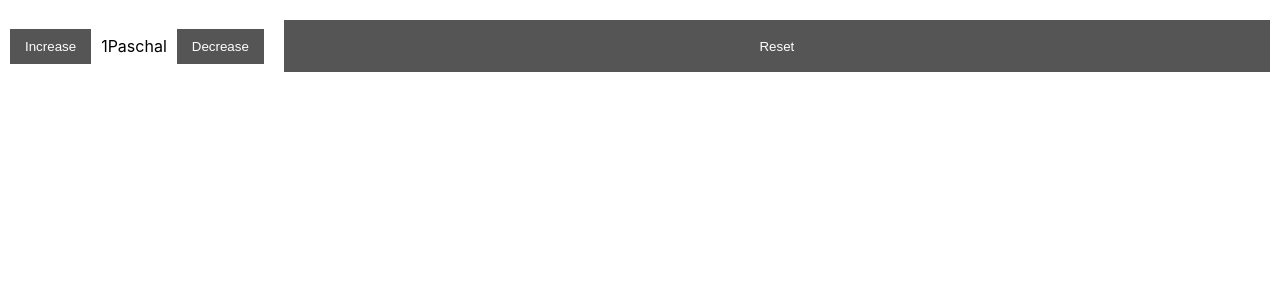
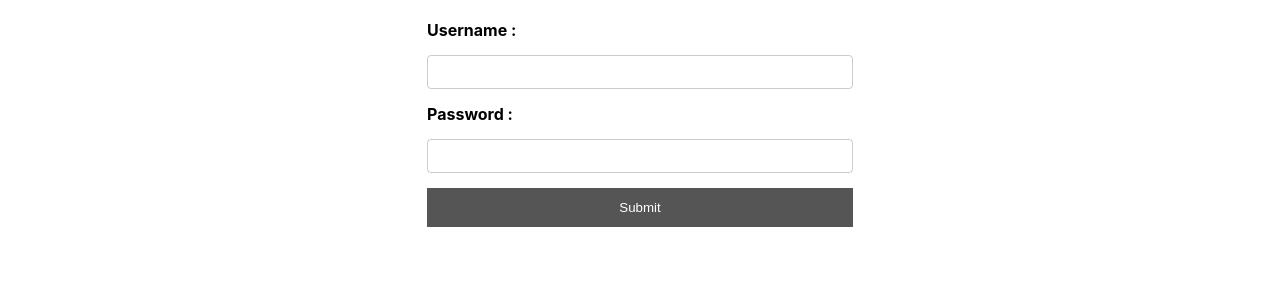
Before and after one commit to Haybuka/React-combo, a React (Create React App) app: page / in a window 1280 px wide. Shown: the top 300 px of the page. Built offline with nearby package versions, Linux system fonts and the light colour scheme.

Commit message:
1- setup basic reducer 2- Setup reducer with forms 3- Readme file

```diff
--- a/src/App.css
+++ b/src/App.css
@@ -22,6 +22,7 @@ input[type="email"],textarea,select{
   background-color: #fff;
   border: 1px solid #ccc;
   border-radius: 4px;
+  margin: 15px 0;
 }
 
 .radio {
@@ -37,6 +38,7 @@ button{
   background-color: #555;
   color: #fff;
   cursor: pointer;
+  margin: 10px 0;
 }
 
 .form-control{
--- a/src/App.js
+++ b/src/App.js
@@ -1,10 +1,12 @@
 // import logo from './logo.svg';
 import "./App.css";
+import FormReducer from "./components/Hooks/FormReducer";
 import UseReducer from "./components/Hooks/useReducer";
 function App() {
   return (
     <div className="App">
-    <UseReducer />
+    {/* <UseReducer /> */}
+    <FormReducer />
     </div>
   );
 }
--- /dev/null
+++ b/src/components/Hooks/FormReducer.js
@@ -0,0 +1,66 @@
+import React, { useReducer } from "react";
+
+const FormReducer = () => {
+
+  const initialStates = {
+    username: "",
+    password: "",
+  };
+
+  const formReducer = (state, action) => {
+    const { payload, type } = action;
+    switch (type) {
+      case "username":
+        // set up username field
+        return { ...state, username: payload };
+      case "password":
+        // set up password field
+        return { ...state, password: payload };
+      case "submit":
+        console.log(state);
+        //resets the state
+        return initialStates;
+      default:
+       return state;
+    }
+  };
+
+  const [formData, dispatch] = useReducer(formReducer, initialStates);
+
+  return (
+    <form
+      onSubmit={(event) => {
+        event.preventDefault();
+        dispatch({ type: "submit", payload: formData });
+      }}
+    >
+      <div>
+        <label>Username : {formData?.username}</label>
+        <input
+          name="username"
+          id="username"
+          type="text"
+          value={formData?.username}
+          onChange={(event) =>
+            dispatch({ type: "username", payload: event.target.value })
+          }
+        />
+      </div>
+      <div>
+        <label>Password : {formData?.password}</label>
+        <input
+          name="password"
+          id="password"
+          type="password"
+          value={formData?.password}
+          onChange={(event) =>
+            dispatch({ type: "password", payload: event.target.value })
+          }
+        />
+      </div>
+      <button type="submit">Submit</button>
+    </form>
+  );
+};
+
+export default FormReducer;
```
Also changed, not shown: 1 other file (tests, documents, lock files or other folders).
